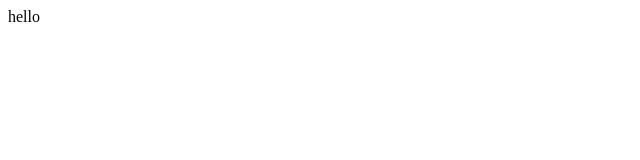
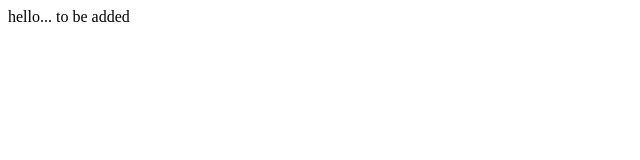
Before and after one commit to xpy-marty/pro1, a plain HTML site: page index.html in a window 1280 px wide. Shown: the full height of the page, 0-640 px from the left. Drawn offline with Linux system fonts and the light colour scheme.

Commit message:
edit
test edit

```diff
--- a/index.html
+++ b/index.html
@@ -3,6 +3,7 @@
     <title>marty space</title>
   </head>
   <body>
-    hello
+    hello...
+    to be added
   </body>
 </html>
```
